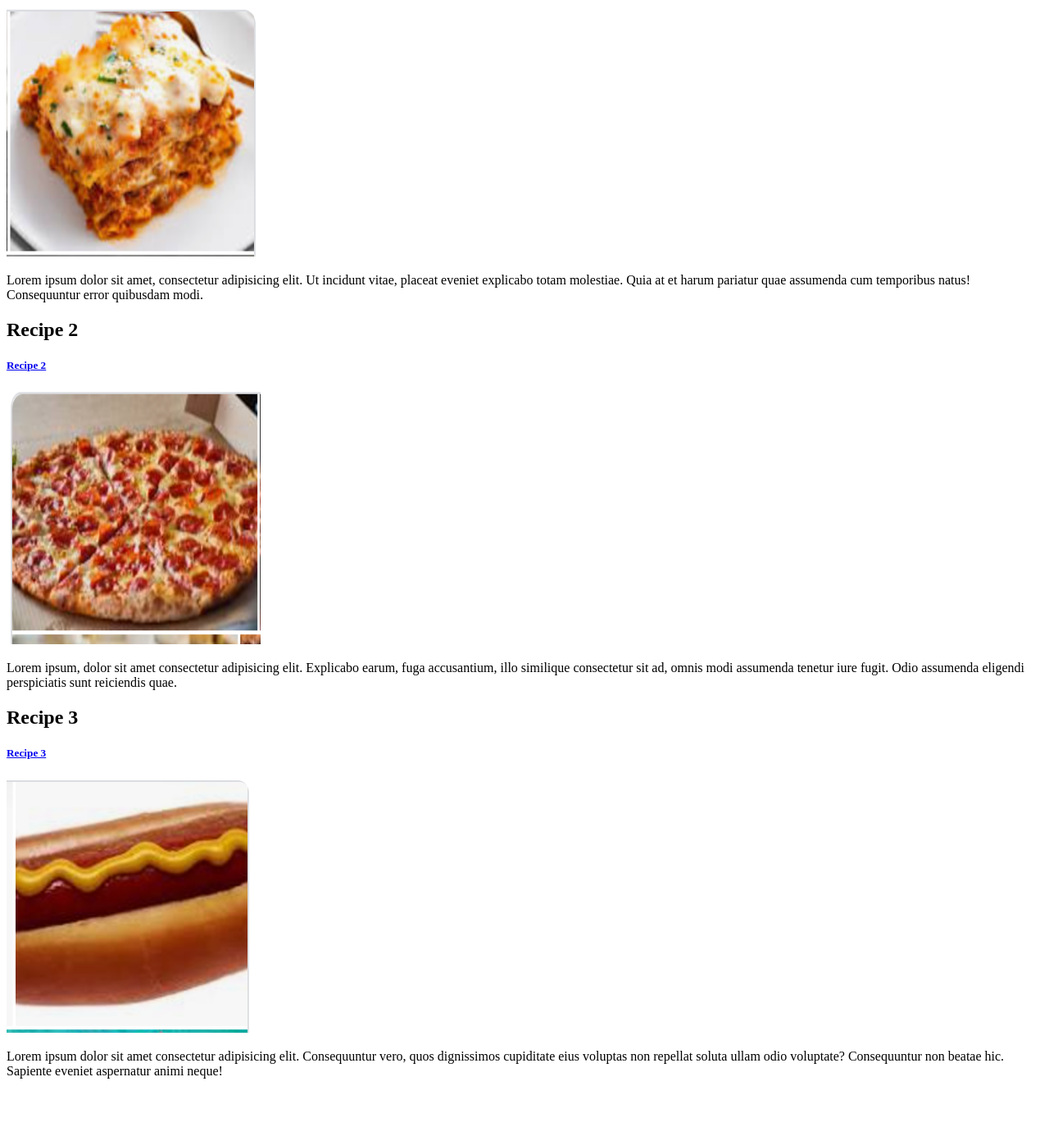
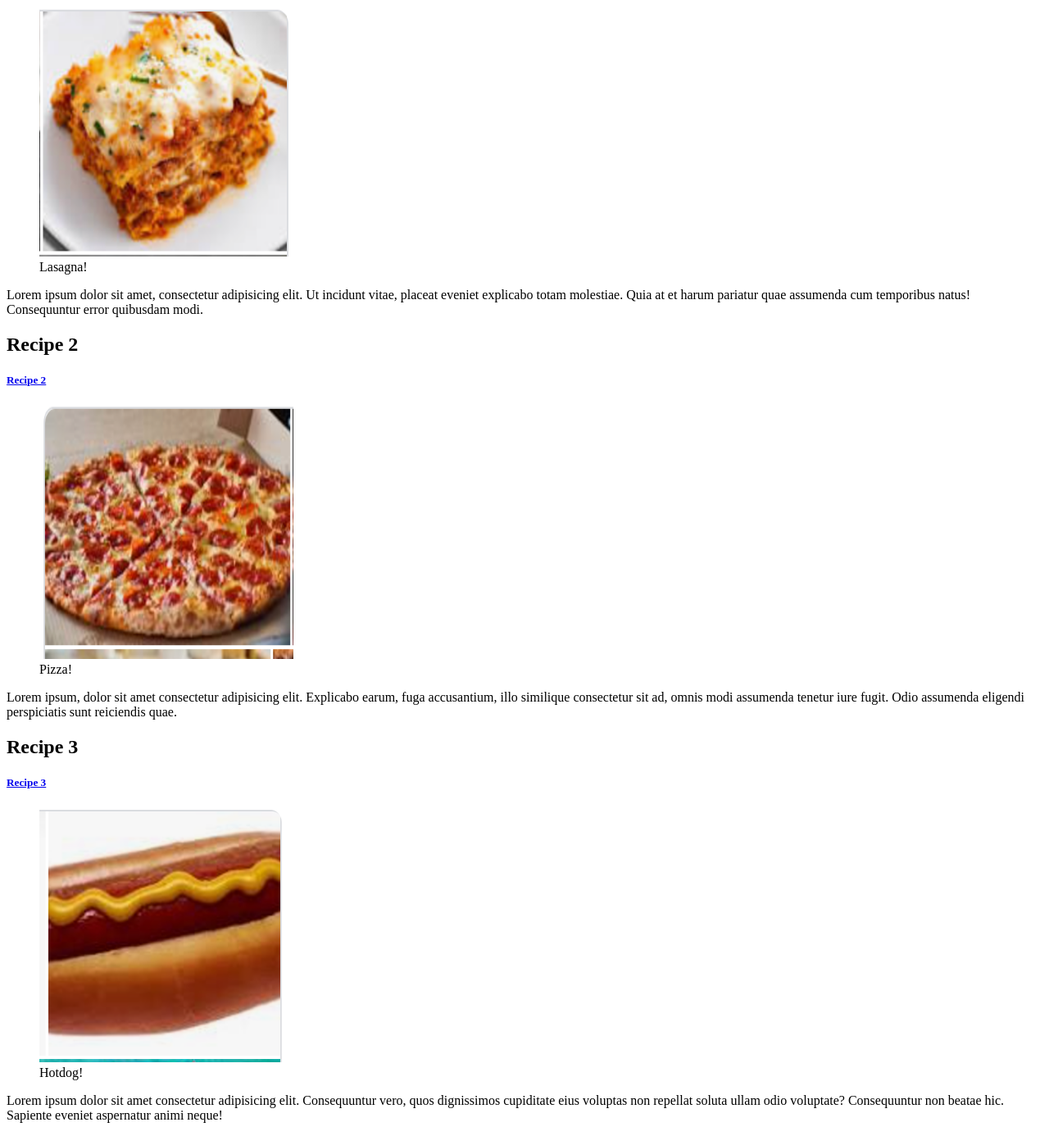
Before and after one commit to shyamsundar-1/odin-recipe, a plain HTML site: page index.html in a window 1280 px wide. Shown: the part 394-1780 px from the top of the page at 82% size. Before the commit the page ends 1726 px from the top, so only its background shows below. Drawn offline with Linux system fonts and the light colour scheme.

Commit message:
improved the look of index.html by adding figure captions.

```diff
--- a/index.html
+++ b/index.html
@@ -18,18 +18,32 @@
     </ol>
     <h2>Recipe 1</h2>
     <h5><a href="./rec1/rec1.html" target="_blank" rel="noopener noreferrer">Recipe 1</a></h5>
+
+
+    <figure>
     <img src="./rec1/lagagna.png" alt="image of Lasagna from Google.com" height="310" width="310">
+    <figcaption>Lasagna!</figcaption>
+    </figure>
+
+
     <p>Lorem ipsum dolor sit amet, consectetur adipisicing elit. Ut incidunt vitae, placeat eveniet explicabo totam molestiae. Quia at et harum pariatur quae assumenda cum temporibus natus! Consequuntur error quibusdam modi.</p>
 
     <h2>Recipe 2</h2>
     <h5><a href="./rec2/rec2.html" target="_blank" rel="noopener noreferrer">Recipe 2</a></h5>
+
+    <figure>
     <img src="./rec2/pizza.png" alt="image of Pizza from Google.com" height="310" width="310">
+    <figcaption>Pizza!</figcaption>
+    </figure>
     <p>Lorem ipsum, dolor sit amet consectetur adipisicing elit. Explicabo earum, fuga accusantium, illo similique consectetur sit ad, omnis modi assumenda tenetur iure fugit. Odio assumenda eligendi perspiciatis sunt reiciendis quae.</p>
 
 
     <h2>Recipe 3</h2>
     <h5><a href="./rec3/rec3.html" target="_blank" rel="noopener noreferrer">Recipe 3</a></h5>
+    <figure>
     <img src="./rec3/hotdog.png" alt="image of Hotdog from Google.com" height="310" width="310">
+    <figcaption>Hotdog!</figcaption>
+    </figure>
     <p>Lorem ipsum dolor sit amet consectetur adipisicing elit. Consequuntur vero, quos dignissimos cupiditate eius voluptas non repellat soluta ullam odio voluptate? Consequuntur non beatae hic. Sapiente eveniet aspernatur animi neque!</p>
 
 </body>
```
